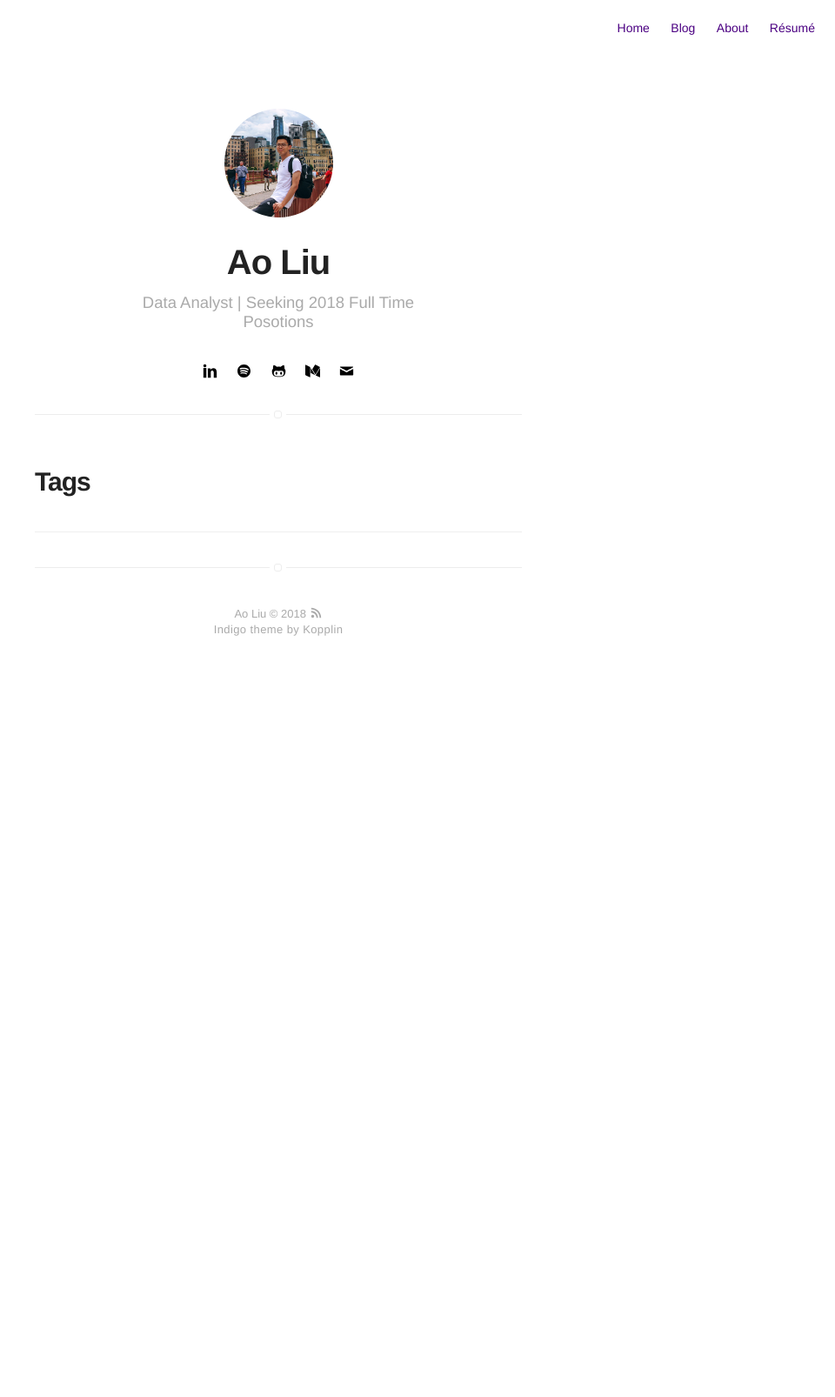
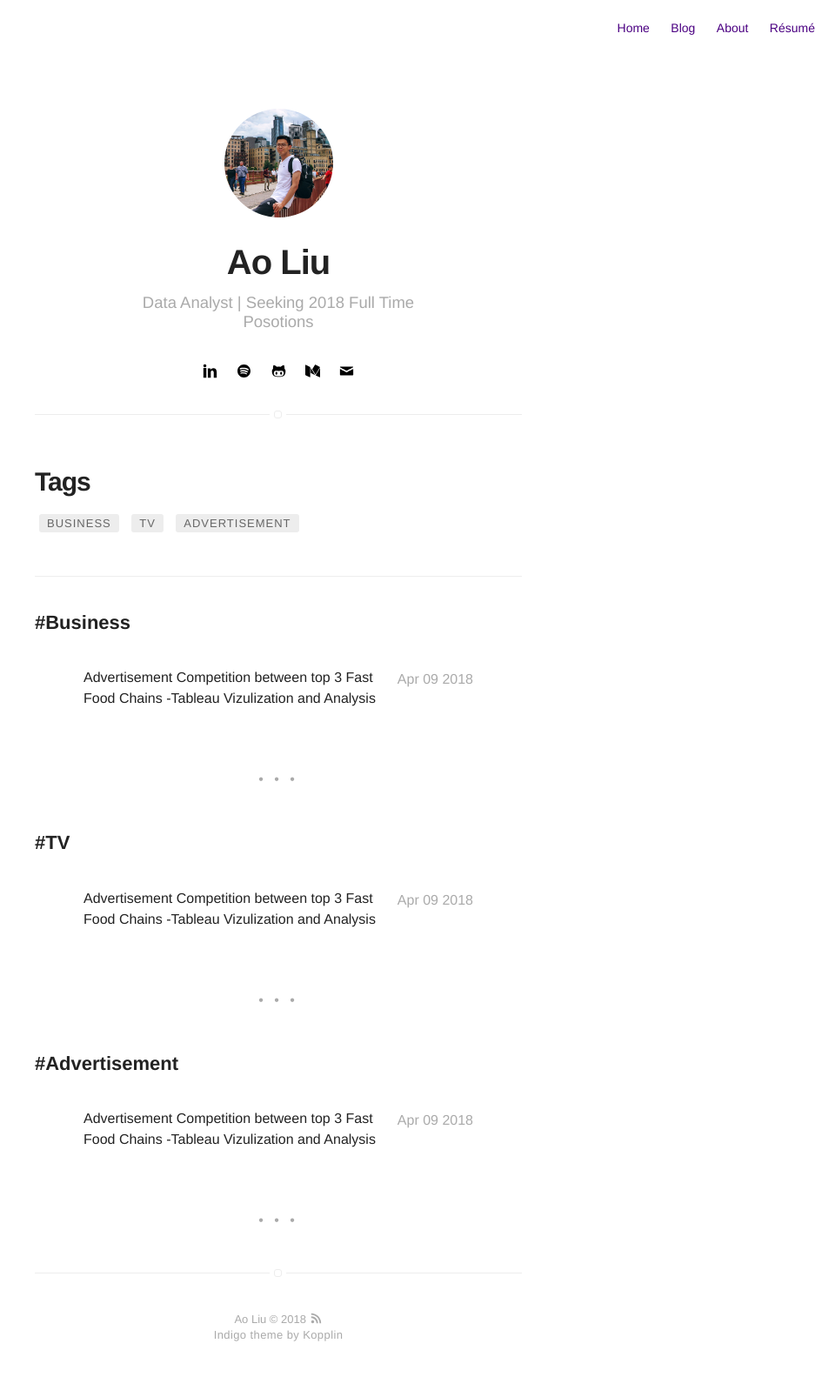
Before and after one commit to austinaoliu/austinaoliu.github.io, a Jekyll site: the page built from tags.html, in a window 1280 px wide. Shown: the whole page at 87% size, without its empty margins (320-1280 px from the left). Built offline with Jekyll 4.4.1, drawn with Linux system fonts in a browser that asks for light colours; before the commit the page ends 900 px from its top, so only the background shows below that.

Commit message:
test post

```diff
--- a/_posts/2018-04-09-Advertisement_Competition.markdown
+++ b/_posts/2018-04-09-Advertisement_Competition.markdown
@@ -1,12 +1,16 @@
 ---
+comments: true
 title: "Advertisement Competition between top 3 Fast Food Chains -Tableau Vizulization and Analysis"
 layout: post
-comments: true
 date: 2018-04-09 16:19
 headerImage: true
 blog: true
 star: true
 author: Ao Liu
+tag:
+- Business
+- TV
+- Advertisement
 description: See how fast food chains compete with each other on your screen
 ---
 
```
